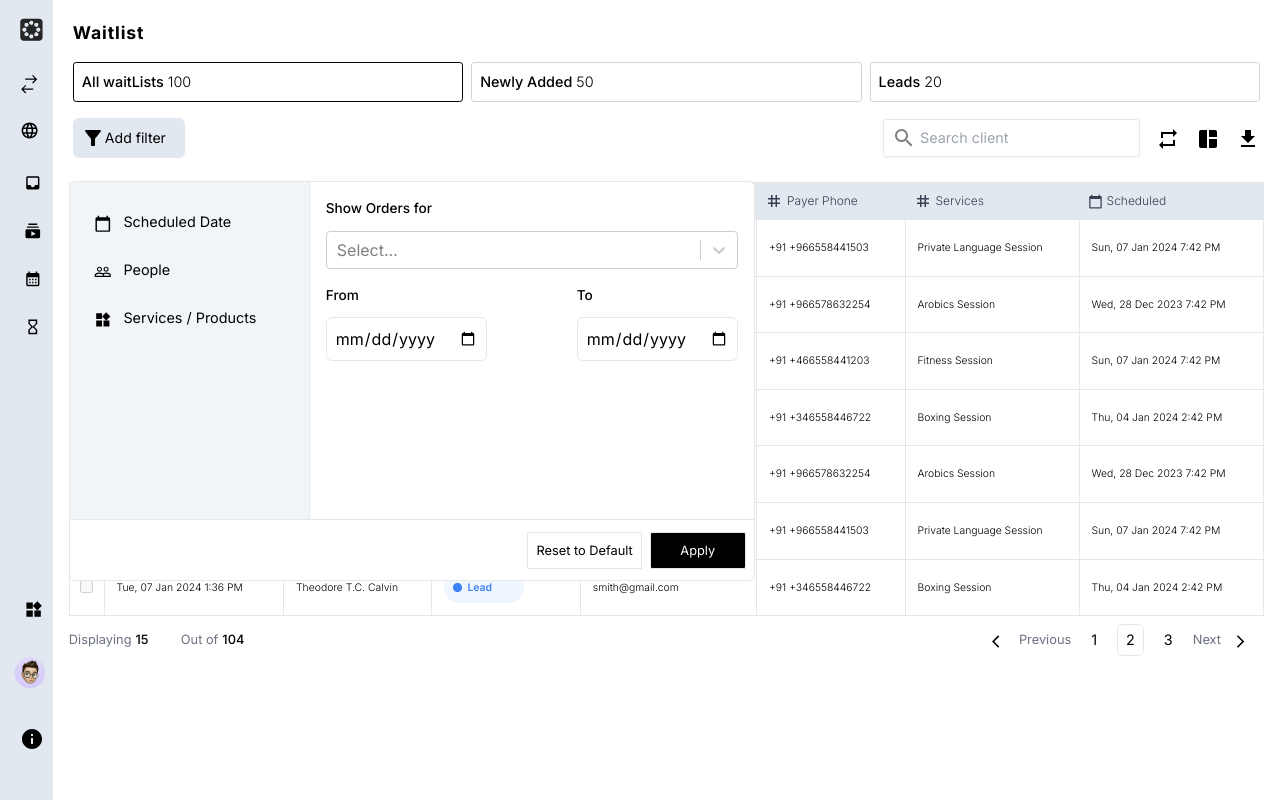
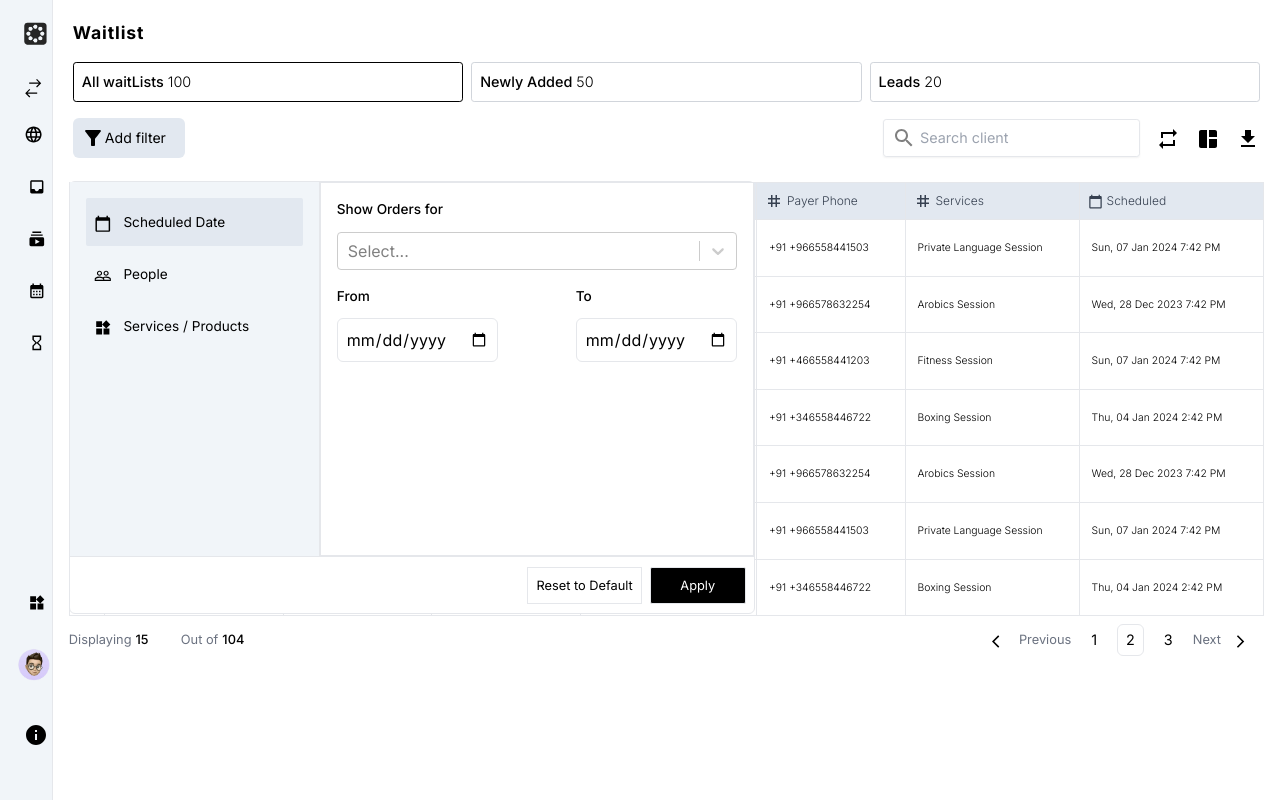
Before and after one commit to Labeebct/OMNIFY-NEXT-JS, a Next.js app: page / in a window 1280 px wide. Built offline with nearby package versions, Linux system fonts and the light colour scheme.

Commit message:
completed peaple section ui of the filter box

```diff
--- a/app/components/FilterBox.jsx
+++ b/app/components/FilterBox.jsx
@@ -1,12 +1,35 @@
-import React from "react";
+"use client";
+
+import React, { useState } from "react";
 import SidebarIconLi from "./SidebarIconLi";
 import Date from "./FilterBox/Date";
+import People from "./FilterBox/People";
 import PeopleOutlineIcon from "@mui/icons-material/PeopleOutline";
 import WidgetsIcon from "@mui/icons-material/Widgets";
 import CalendarTodayIcon from "@mui/icons-material/CalendarToday";
+import Services from "./FilterBox/Services";
 
 const FilterBox = ({ filterBox, setFilterBox }) => {
   if (!filterBox) return null;
+
+  const [currentComp, setCurrentComp] = useState("Scheduled Date");
+
+  const handleComponent = (comp) => {
+    switch (comp) {
+      case "Scheduled Date":
+        setCurrentComp("Scheduled Date");
+        break;
+      case "People":
+        setCurrentComp("People");
+        break;
+      case "Services / Products":
+        setCurrentComp("Services / Products");
+        break;
+      default:
+        setCurrentComp("Scheduled Date");
+        break;
+    }
+  };
 
   const sidNavLi = [
     {
@@ -19,16 +42,26 @@ const FilterBox = ({ filterBox, setFilterBox }) => {
   ];
 
   return (
-    <div className="absolute duration-300 left-4  ease-in-out mt-[.95rem]  rounded-md   w-[55.9%] min-w-[290px] h-[400px] bg-white border">
-      <div className="w-full flex border-b h-[85%]">
-        <div className="w-60 bg-slate-100 border-r">
-          <SidebarIconLi sidNavLi={sidNavLi} />
+    <div className="absolute duration-300 left-4  ease-in-out mt-[.95rem]  rounded-md   w-[55.9%] min-w-[290px] h-[433px] bg-white border">
+      <div className="w-full flex border-b h-[87%]">
+        <div className="flex-1 max-w-[250px] min-w-[55px] flex-shrink overflow-hidden bg-slate-100 border-r">
+          <SidebarIconLi
+            handleComponent={handleComponent}
+            currentComp={currentComp}
+            sidNavLi={sidNavLi}
+          />
         </div>
-        <div className="flex-1">
-          <Date />
+        <div className="flex-1 overflow-x-auto min-w-[300px] bg-white border">
+          {currentComp === "Scheduled Date" ? (
+            <Date />
+          ) : currentComp === "People" ? (
+            <People />
+          ) : (
+            <Services />
+          )}
         </div>
       </div>
-      <div className="flex justify-end w-full h-[15%] px-2">
+      <div className="flex justify-end w-full h-[13%] px-2">
         <div className="flex items-center gap-2">
           <button className="text-[.8rem] p-2 border cursor-pointer active:scale-[.95] duration-300 ease-in-out">
             Reset to Default
--- /dev/null
+++ b/app/components/FilterBox/People.jsx
@@ -0,0 +1,49 @@
+import React from "react";
+import SearchBar from "../SearchBar";
+
+const People = () => {
+  return (
+    <div className="w-full h-full p-4">
+      <SearchBar placeHolder={"Search payer or attendee name"} />
+      <p className="text-[.85rem] mb-3 font-medium my-3">
+        Show result mathin 'Al'
+      </p>
+        <div className="flex flex-col gap-2 my-1">
+          <div className="flex items-center gap-2">
+            <input
+              type="checkbox"
+              id="alan"
+              className="accent-black cursor-pointer"
+            />
+            <label
+              htmlFor="alan"
+              className="text-gray-700 text-[.9rem] cursor-pointer"
+            >
+              Alan
+            </label>
+            <span className="text-[.6rem] text-gray-500 cursor-pointer">
+              Payer
+            </span>
+          </div>
+        <div className="flex items-center gap-2">
+          <input
+            type="checkbox"
+            id="alex"
+            className="accent-black cursor-pointer"
+          />
+          <label
+            htmlFor="alex"
+            className="text-gray-700 text-[.9rem] cursor-pointer"
+          >
+            Alex
+          </label>
+          <span className="text-[.6rem] text-gray-500 cursor-pointer">
+            Attendee
+          </span>
+        </div>
+      </div>
+    </div>
+  );
+};
+
+export default People;
--- /dev/null
+++ b/app/components/FilterBox/Services.jsx
@@ -0,0 +1,64 @@
+import React from "react";
+import SearchBar from "../SearchBar";
+
+const Services = () => {
+  return (
+    <div className="w-full h-full p-4">
+      <div className="flex justify-between my-2 mb-4">
+        <div className="flex items-center gap-2 pr-4">
+          <input
+            type="radio"
+            className="accent-black cursor-pointer"
+            id="searchByName"
+          />
+          <label
+            className="text-[.85rem] text-gray-700 cursor-pointer"
+            htmlFor="searchByName"
+          >
+            Search by name
+          </label>
+        </div>
+        <div className="flex items-center gap-2">
+          <input
+            type="radio"
+            className="accent-black cursor-pointer"
+            id="searchByTags"
+          />
+          <label
+            className="text-[.85rem] text-gray-700 cursor-pointer"
+            htmlFor="searchByTags"
+          >
+            Search by tags
+          </label>
+        </div>
+      </div>
+      <div>
+      <SearchBar placeHolder={"Search service name"} />
+      <p className="text-[.85rem] mb-3 font-medium my-3">
+        Show result mathin 'Na'
+      </p>
+      <div className="flex flex-col gap-2 my-1">
+        <div className="flex items-center gap-2">
+          <input
+            type="checkbox"
+            id="alan"
+            className="accent-black cursor-pointer"
+          />
+          <label
+            htmlFor="alan"
+            className="text-gray-700 text-[.9rem] cursor-pointer"
+          >
+            Alan
+          </label>
+          <span className="text-[.6rem] text-gray-500 cursor-pointer">
+            Payer
+          </span>
+        </div>
+      </div>
+      </div>
+
+    </div>
+  );
+};
+
+export default Services;
--- a/app/components/Header.jsx
+++ b/app/components/Header.jsx
@@ -43,7 +43,7 @@ const Header = () => {
             <h3 className="text-[.88rem] whitespace-nowrap">Add filter</h3>
           </div>
           <div className="flex items-center gap-4">
-            <SearchBar />
+            <SearchBar placeHolder={'Search client'} />
             <ul className="flex gap-4">
               <li className="active:scale-[.92] duration-300 ease-linear cursor-pointer">
                 <RepeatIcon />
--- a/app/components/SearchBar.jsx
+++ b/app/components/SearchBar.jsx
@@ -1,11 +1,11 @@
 import React from "react";
 import SearchIcon from '@mui/icons-material/Search';
 
-const SearchBar = () => {
+const SearchBar = ({placeHolder}) => {
   return (
-    <div className="flex text-[.9rem] p-2 py-[.4rem] max-w-72  border border-gray-200 shadow-sm rounded-[.2rem] gap-1">
+    <div className="flex text-[.9rem] p-2 py-[.4rem]  border border-gray-200 shadow-sm rounded-[.2rem] gap-1">
       <SearchIcon sx={{ color: 'gray' }}  />
-      <input type="text" className="outline-none w-full" placeholder="Search client" />
+      <input type="text" className="outline-none w-full" placeholder={placeHolder} />
     </div>
   );
 };
--- a/app/components/SideBar.jsx
+++ b/app/components/SideBar.jsx
@@ -51,9 +51,9 @@ const SideBar = () => {
 
   return (
     <main
-      className={`flex flex-col flex-shrink-0 justify-between duration-500 ease-in-out h-full ${
-        hideNav ? "w-[3.3rem]" : "w-[260px]"
-      } overflow-hidden bg-slate-200`}
+      className={`flex flex-col flex-shrink-0 p-1 border-r justify-between duration-500 ease-in-out h-full ${
+        hideNav ? "w-[3.3rem]" : "w-[270px]"
+      } overflow-hidden bg-slate-100`}
     >
       <div>
         {/* FRONT-DESK */}
@@ -94,15 +94,15 @@ const SideBar = () => {
         {/* TIME DATE */}
         <div className="px-4 mt-4">
           {!hideNav ? (
-            <div className="flex flex-col overflow-hidden bg-slate-300 rounded-sm mx-auto p-2 gap-1 ">
+            <div className="flex flex-col overflow-hidden bg-slate-200 rounded-sm mx-auto p-2 gap-1 ">
               <div className="flex justify-around items-center">
-                <h3 className="font-bold text-[1.05rem]">08:30 AM</h3>
-                <h5 className="font-medium text-[.85rem]">Tue 20 Jan</h5>
+                <h3 className="font-bold text-[1rem]">08:30 AM</h3>
+                <h5 className="font-medium text-[.8rem]">Tue 20 Jan</h5>
               </div>
               <div className="flex justify-between px-[.8rem]">
                 <div className="flex items-center gap-1">
-                  <LanguageIcon sx={{ fontSize: "1.2rem" }} />
-                  <h4 className="font-medium text-[.85rem]">UTC: +5 hours</h4>
+                  <LanguageIcon sx={{ fontSize: "1.1rem" }} />
+                  <h4 className="font-medium text-[.8rem]">UTC: +5 hours</h4>
                 </div>
                 <KeyboardArrowDownIcon />
               </div>
@@ -122,12 +122,12 @@ const SideBar = () => {
 
       {/* DASHBOARD */}
       <div className="p-2">
-        <div className="flex mb-4 mx-auto p-4 hover:bg-slate-300 rounded-sm cursor-pointer justify-between">
+        <div className="flex mb-4 mx-auto p-4 hover:bg-slate-200 rounded-sm cursor-pointer justify-between">
           <div className="flex gap-4 items-center">
-            <WidgetsIcon sx={{ fontSize: "1.2rem" }} />
-            <h3 className="text-[.95rem]">Dashboard</h3>
+            <WidgetsIcon sx={{ fontSize: "1.1rem" }} />
+            <h3 className="text-[.85rem]">Dashboard</h3>
           </div>
-          <LaunchIcon sx={{ fontSize: "1.2rem" }} />
+          <LaunchIcon sx={{ fontSize: "1.1rem" }} />
         </div>
         {/* ADMIN-HELP CENTER */}
         <div className="flex my-2 cursor-pointer justify-between">
@@ -147,7 +147,7 @@ const SideBar = () => {
             sx={{ fontSize: "1.2rem" }}
           />
         </div>
-        <div className="flex my-2 mb-4 cursor-pointer justify-between">
+        <div className="flex my-3 mb-4 cursor-pointer justify-between">
           <div className="flex gap-1 items-center">
             <div className="px-3">
               <InfoIcon />
--- a/app/components/SidebarIconLi.jsx
+++ b/app/components/SidebarIconLi.jsx
@@ -1,10 +1,16 @@
-const SidebarIconLi = ({ sidNavLi }) => {
+const SidebarIconLi = ({ sidNavLi, handleComponent ,currentComp}) => {
   return (
-    <ul className="flex flex-col w-full h-auto p-4">
+    <ul className="flex flex-col w-full h-auto gap-1 p-4 overflow-hidden">
       {sidNavLi.map((data) => (
-        <li key={data.id} className="flex hover:bg-slate-200 px-2 min-w-8 rounded-sm cursor-pointer gap-3 h-12 items-center">
-          <h4 ><data.icon sx={{ fontSize: '1.1rem' }} /></h4>
-          <h3 className="text-[.9rem]">{data.navHead}</h3>
+        <li
+          key={data.id}
+          onClick={() => handleComponent && handleComponent(data.navHead)}
+          className={`flex hover:bg-slate-200 px-2 min-w-8 ${currentComp == data.navHead && 'bg-slate-200' } rounded-sm cursor-pointer gap-3 h-12 items-center`}
+        >
+          <h4>
+            <data.icon sx={{ fontSize: "1.1rem" }} />
+          </h4>
+          <h3 className="text-[.85rem] whitespace-nowrap">{data.navHead}</h3>
         </li>
       ))}
     </ul>
```
